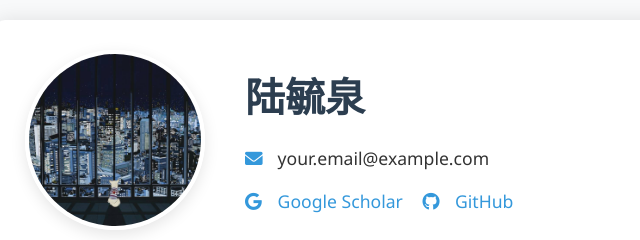
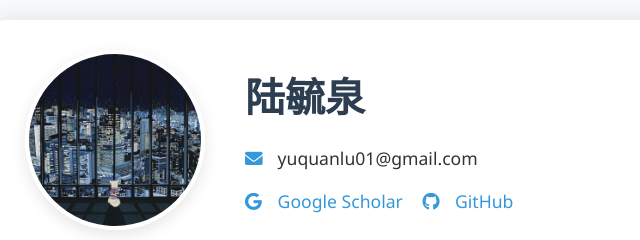
Before and after one commit to yuquanlu01/yuquanlu01.github.io, a plain HTML site: page index.html in a window 1280 px wide. Shown: the top 240 px of the page, 145-785 px from the left. Drawn offline with Linux system fonts and the light colour scheme.

Commit message:
Update index.html

```diff
--- a/index.html
+++ b/index.html
@@ -15,7 +15,7 @@
                 <div class="profile-info">
                     <h1>陆毓泉</h1>
                     <div class="contact-info">
-                        <p><i class="fas fa-envelope"></i> your.email@example.com</p>
+                        <p><i class="fas fa-envelope"></i> yuquanlu01@gmail.com</p>
                         <div class="social-links">
                             <a href="#" target="_blank"><i class="fab fa-google"></i> Google Scholar</a>
                             <a href="#" target="_blank"><i class="fab fa-github"></i> GitHub</a>
```
